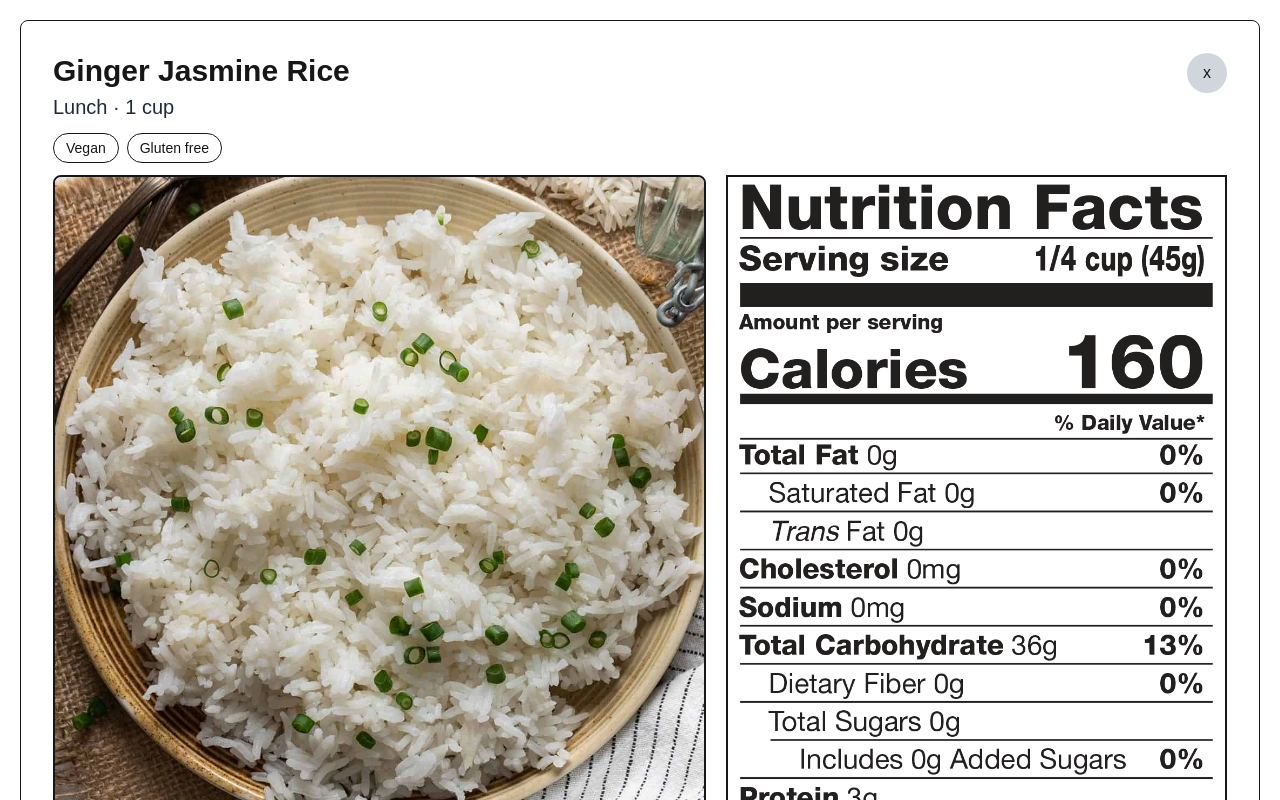
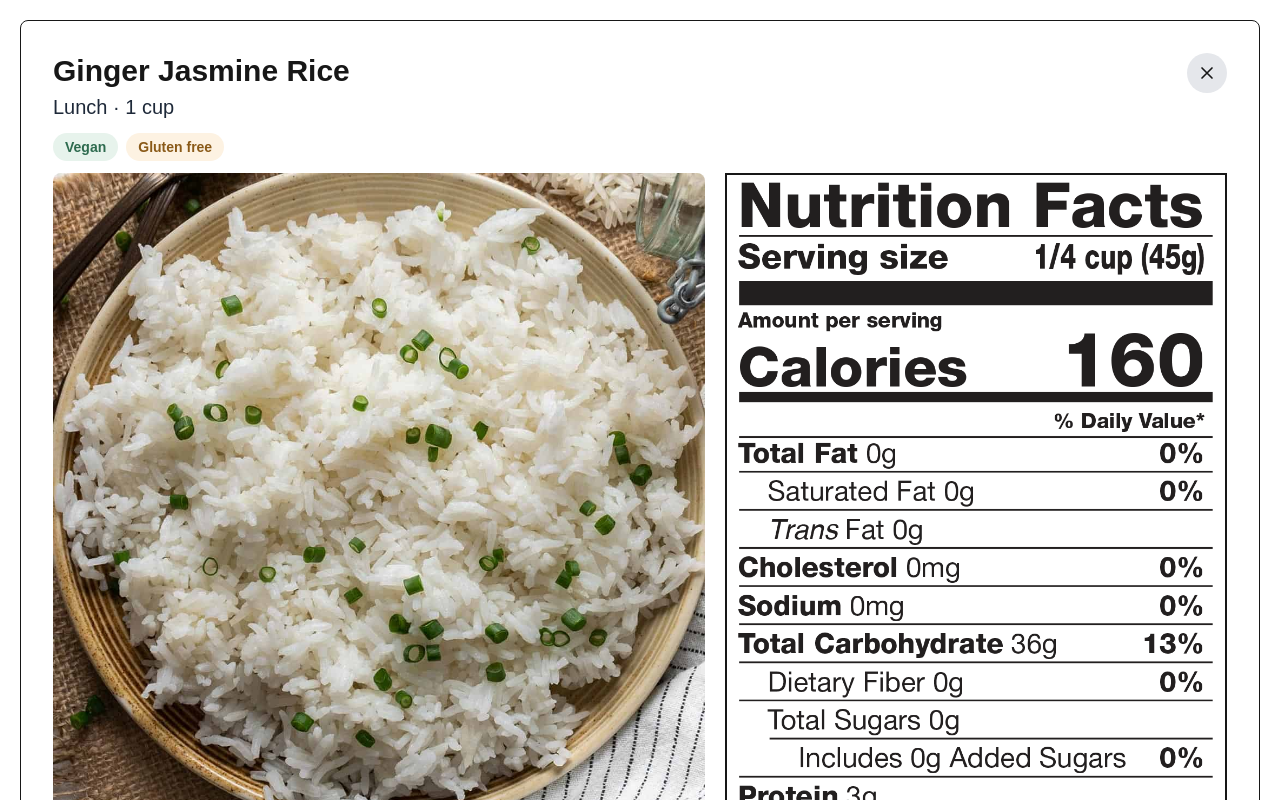
Before and after one commit to DarrenA339/F26-Exploration-HUDS, a Next.js app: page / in a window 1280 px wide. Shown: the top 800 px of the page. Built offline with nearby package versions, Linux system fonts and the light colour scheme.

Commit message:
Beautified more

```diff
--- a/app/page.tsx
+++ b/app/page.tsx
@@ -14,9 +14,6 @@ export default function OverlayTestPage() {
         ingredients={["Jasmine rice", "Ginger", "Sesame oil", "Salt"]}
         allergens={["Sesame"]}
         nutritionSrc="/images/riceNutrition.png"
-        // Once you add an `onClose: () => void` prop to FoodInfoOverlayProps,
-        // uncomment the next line:
-        // onClose={() => {}}
       />
     </main>
   );
--- a/components/foodInfoOverlay.tsx
+++ b/components/foodInfoOverlay.tsx
@@ -12,6 +12,14 @@ type FoodInfoOverlayProps = {
   ingredients: string[];
   allergens: string[];
   nutritionSrc: string;
+};
+
+const DIETARY_COLORS: Record<string, string> = {
+  vegan: "bg-[#E7F3EC] text-[#2E6B4F]",
+  vegetarian: "bg-[#E7F3EC] text-[#2E6B4F]",
+  "gluten free": "bg-[#FDF2E2] text-[#8A5A18]",
+  halal: "bg-[#E8EFF9] text-[#2B4F86]",
+  kosher: "bg-[#F0EAF8] text-[#5B3A89]",
 };
 
 export default function FoodInfoOverlay({
@@ -35,7 +43,11 @@ export default function FoodInfoOverlay({
         <div className="flex justify-between">
             {/* Contains food name and close button */}
             <h1 className="font-bold text-3xl">{name}</h1>
-            <button className="size-10 rounded-full bg-gray-300 hover:bg-gray-400 cursor-pointer transition duration-150 ease-in-out">x</button>
+            <button className="flex justify-center items-center size-10 rounded-full bg-gray-200 hover:bg-gray-300 active:opacity-70 cursor-pointer transition duration-150 ease-in-out">
+                <svg viewBox="0 0 24 24" className="size-5 stroke-current" fill="none" strokeWidth={2} strokeLinecap="round">
+                    <path d="M6 6l12 12M18 6L6 18" />
+                </svg>
+            </button>
         </div>
         <div>
             {/* Contains the meal and serving size (beneath food name) */}
@@ -45,9 +57,12 @@ export default function FoodInfoOverlay({
         {/* Dietary labels */}
         <div className="flex flex-wrap gap-2 my-3">
           {/* Map through dietaryLabels. use basic text for now and add the component when teammate creates it*/}
-          {dietaryLabels.map((label) => (
-            <span key={label} className="px-3 py-1 text-sm font-medium border rounded-full">{label}</span>
-          ))}
+          {dietaryLabels.map((label) => {
+            const colors = DIETARY_COLORS[label.toLowerCase()] ?? "bg-gray-100 text-gray-700";
+            return (
+                <span key={label} className={"font-bold px-3 py-1 text-sm rounded-full " + colors}>{label}</span>
+            );
+          })}
         </div>
 
         {/* Two-column content layout */}
@@ -55,7 +70,7 @@ export default function FoodInfoOverlay({
           {/* LEFT COLUMN */}
           <div className="mr-5">
             {/* Food image */}
-            <img className="border-2 rounded-lg mb-4" src={imageSrc}></img>
+            <img className="rounded-lg mb-4" src={imageSrc}></img>
 
             {/* Ingredients section */}
             <h3 className="font-bold text-xl">Ingredients</h3>
@@ -91,7 +106,7 @@ export default function FoodInfoOverlay({
             <p>{servings === 1 ? "serving" : "servings"}</p>
           </div>
 
-          <div className="flex gap-8">
+          <div className="flex gap-4">
             {/* View Calorie Tracker button */}
             <button className="px-5 border-2 border-[#a51c30] rounded-full font-bold text-[#a51c30] bg-white hover:cursor-pointer hover:bg-[#a51c30] hover:text-white active:opacity-60 transition duration-150 ease-in-out">View Calorie Tracker</button>
 
```
